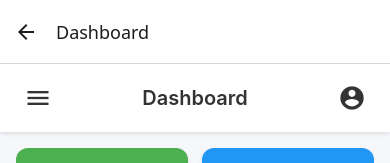
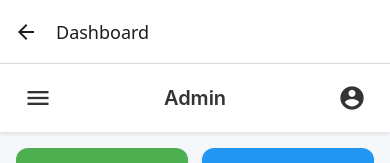
Before and after one commit to Baudoin10/Umuganda, a React Native app: screen /Dashboard in a window 390 px wide. Shown: the top 163 px of the page. Built offline with nearby package versions, Linux system fonts and the light colour scheme.

Commit message:
creating two pages

```diff
--- a/Dashboard/Dashboard.jsx
+++ b/Dashboard/Dashboard.jsx
@@ -77,7 +77,7 @@ const Dashboard = ({ navigation }) => {
         <TouchableOpacity onPress={toggleMenu} style={styles.menuButton}>
           <Icon name="menu" size={28} color="#333" />
         </TouchableOpacity>
-        <Text style={styles.topBarTitle}>Dashboard</Text>
+        <Text style={styles.topBarTitle}>Admin</Text>
         <TouchableOpacity style={styles.profileButton}>
           <Icon name="account-circle" size={28} color="#333" />
         </TouchableOpacity>
@@ -155,6 +155,7 @@ const styles = StyleSheet.create({
     shadowOffset: { width: 0, height: 2 },
     shadowOpacity: 0.1,
     shadowRadius: 4,
+
   },
   menuButton: {
     padding: 8,
@@ -214,6 +215,7 @@ const styles = StyleSheet.create({
     padding: 16,
     borderBottomWidth: 1,
     borderBottomColor: "#EEE",
+    marginTop: 60
   },
   menuTitle: {
     fontSize: 20,
```
Also changed, not shown: Dashboard/Event.jsx (added, +11 -0 lines), Dashboard/ListTask.jsx (added).
